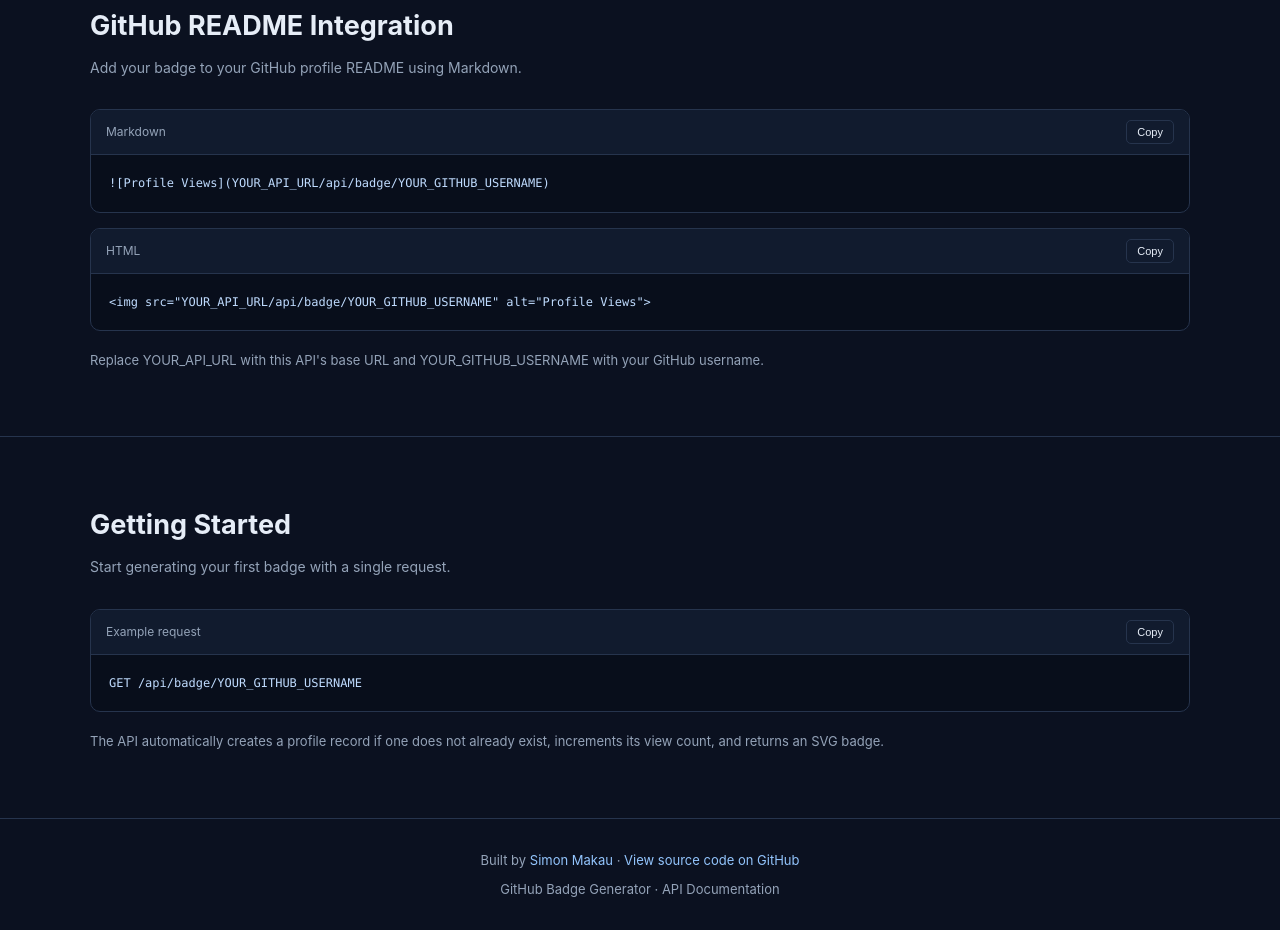
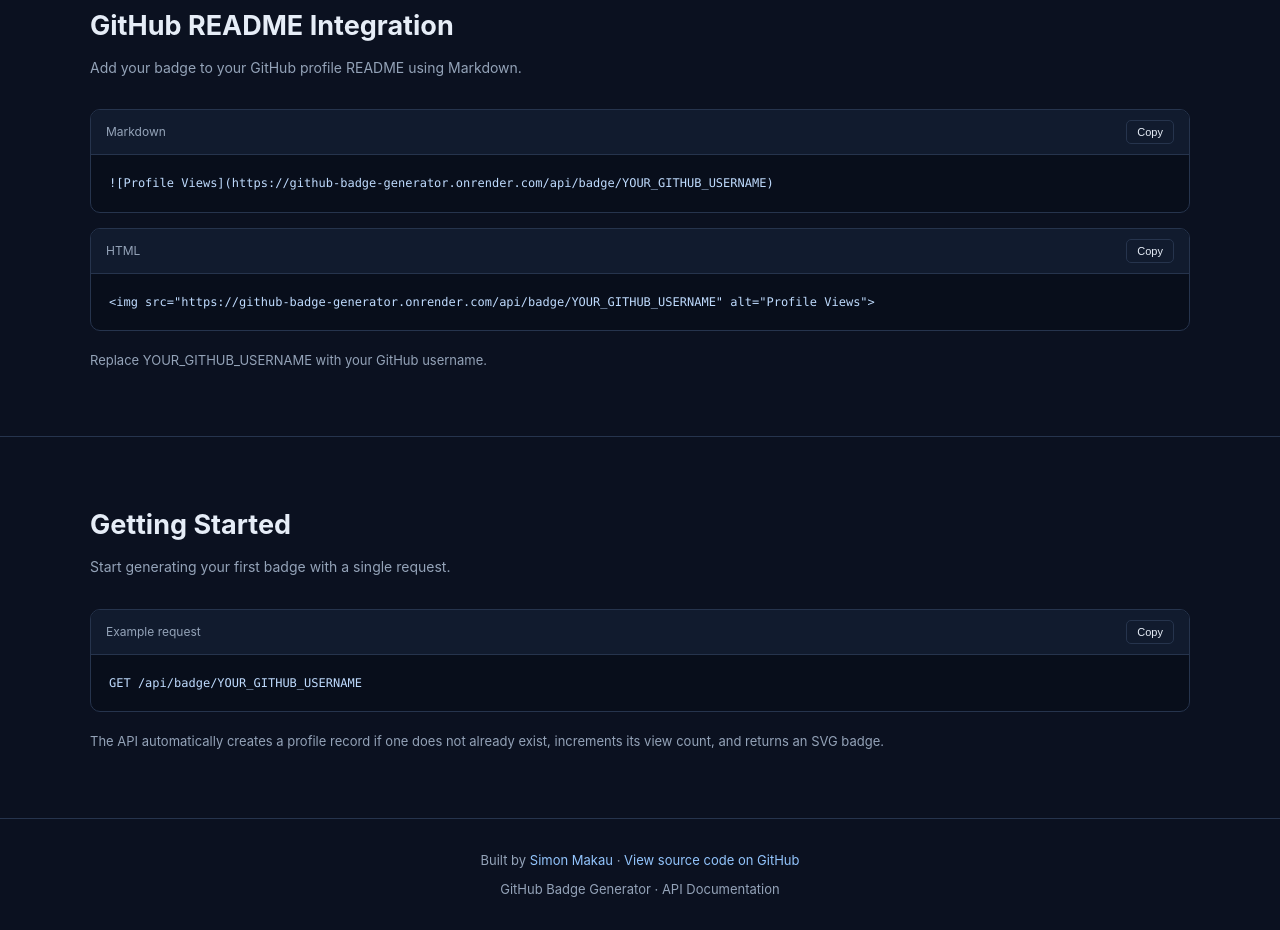
Before and after one commit to mwanzia-simon/GITHUB-BADGE-GENERATOR, a website: page public/index.html in a window 1280 px wide. Shown: the part 2164-3094 px from the top of the page. Drawn offline with Linux system fonts and the light colour scheme.

Commit message:
fix: update API URL in badge examples for consistency

```diff
--- a/public/index.html
+++ b/public/index.html
@@ -545,7 +545,7 @@
             <span>Markdown</span>
             <button class="copy-btn" onclick="copyText(this)">Copy</button>
           </div>
-          <pre class="copy-content">![Profile Views](YOUR_API_URL/api/badge/YOUR_GITHUB_USERNAME)</pre>
+          <pre class="copy-content">![Profile Views](https://github-badge-generator.onrender.com/api/badge/YOUR_GITHUB_USERNAME)</pre>
         </div>
 
         <div class="code-block">
@@ -553,12 +553,11 @@
             <span>HTML</span>
             <button class="copy-btn" onclick="copyText(this)">Copy</button>
           </div>
-          <pre class="copy-content">&lt;img src="YOUR_API_URL/api/badge/YOUR_GITHUB_USERNAME" alt="Profile Views"&gt;</pre>
+          <pre class="copy-content">&lt;img src="https://github-badge-generator.onrender.com/api/badge/YOUR_GITHUB_USERNAME" alt="Profile Views"&gt;</pre>
         </div>
 
         <p style="color: var(--muted); font-size: 13px; margin-top: 18px;">
-          Replace YOUR_API_URL with this API's base URL and
-          YOUR_GITHUB_USERNAME with your GitHub username.
+          Replace YOUR_GITHUB_USERNAME with your GitHub username.
         </p>
       </div>
     </section>
```
